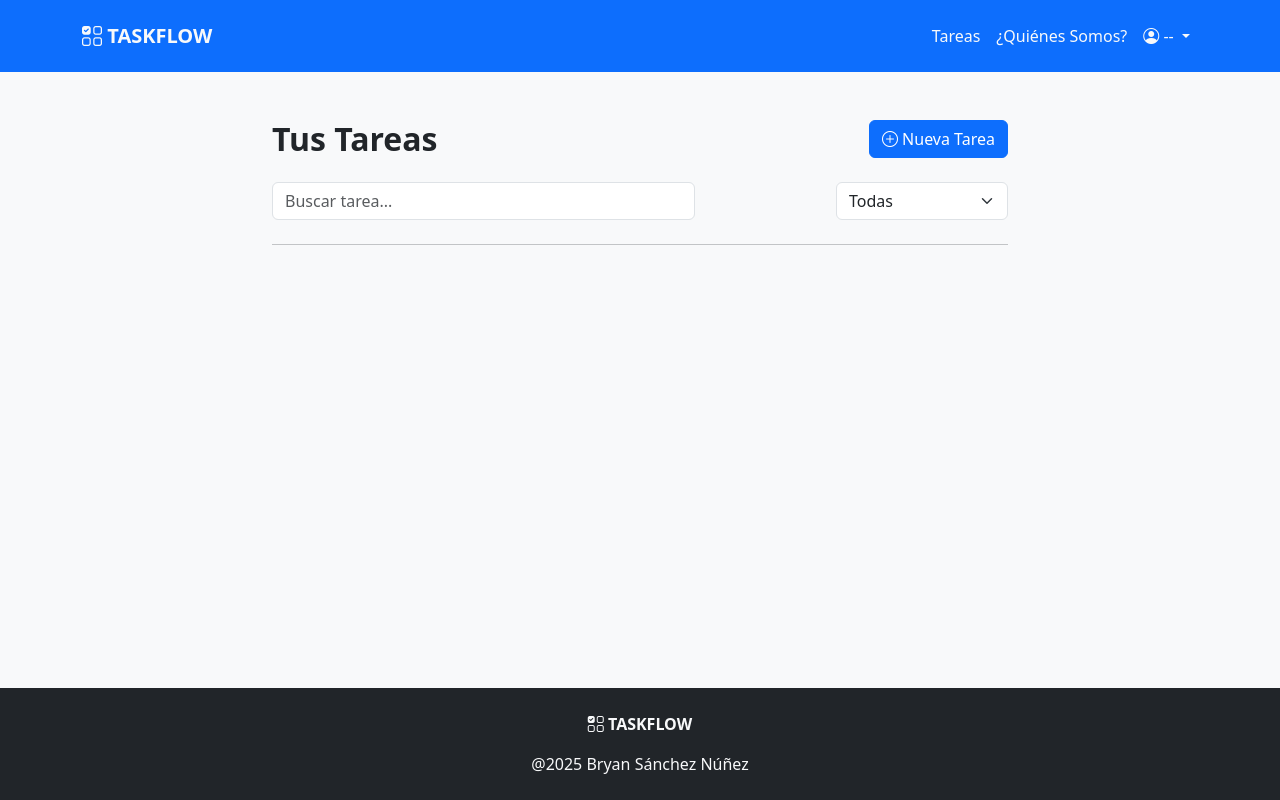
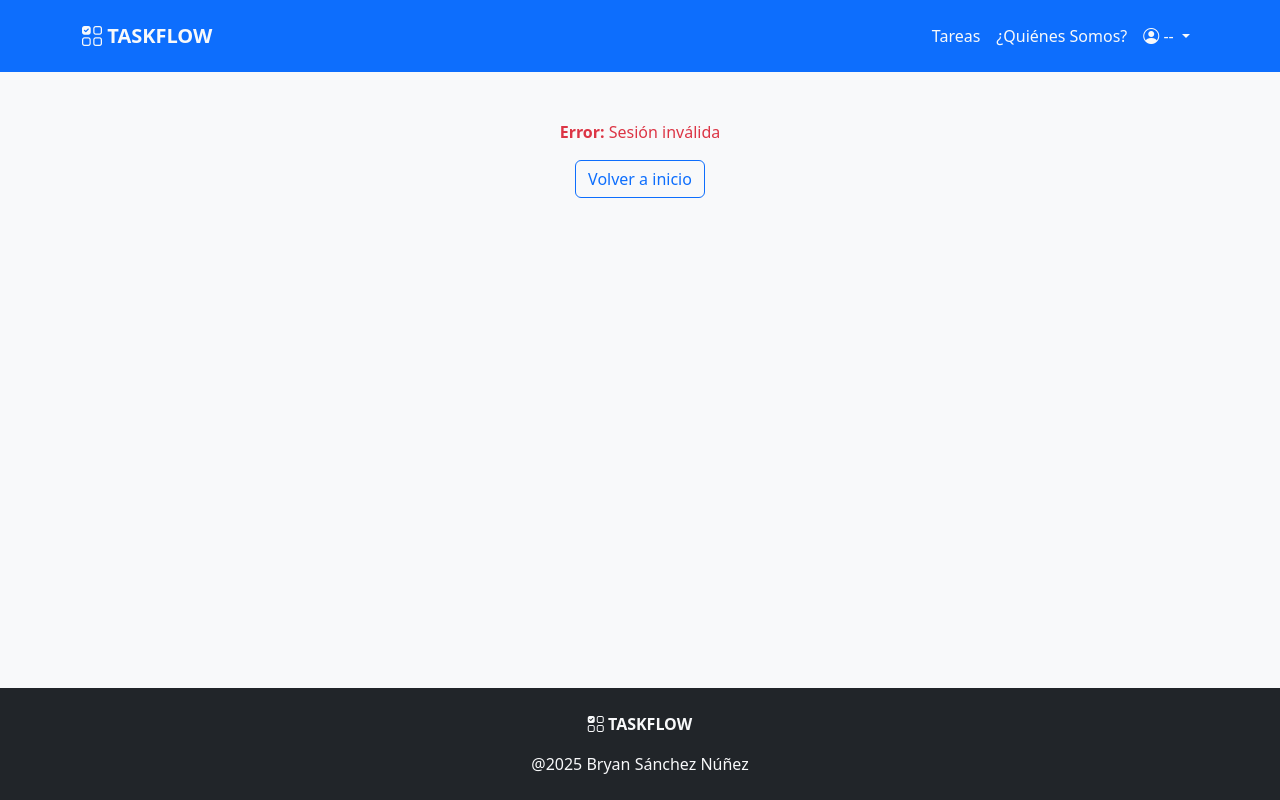
Before and after one commit to UnUsuarioMas67/todo-app-angular, an Angular app: page /todo in a window 1280 px wide. Built offline with nearby package versions, Linux system fonts and the light colour scheme.

Commit message:
Show an error when there is no user to load

```diff
--- a/src/app/pages/todo-list/todo-list.component.html
+++ b/src/app/pages/todo-list/todo-list.component.html
@@ -4,6 +4,8 @@
   <app-new-task-form [modal]="modal" (formSubmitted)="onFormSubmit($event)"></app-new-task-form>
 </ng-template>
 
+@if (!invalidSession())
+{
 <section class="px-2 py-4 p-md-5">
   <div class="container">
     <div class="row g-4 justify-content-center">
@@ -49,5 +51,19 @@
     </div>
   </div>
 </section>
+}
+@else {
+<section class="px-2 py-4 p-md-5">
+  <div class="container">
+    <div class="row align-items-center justify-content-center">
+      <p class="text-danger text-center">
+        <span class="fw-bold">Error:</span>
+        Sesión inválida
+      </p>
+      <button class="btn btn-outline-primary w-auto" routerLink="/">Volver a inicio</button>
+    </div>
+  </div>
+</section>
+}
 
 <app-footer></app-footer>
--- a/src/app/pages/todo-list/todo-list.component.ts
+++ b/src/app/pages/todo-list/todo-list.component.ts
@@ -7,6 +7,7 @@ import { NewTaskFormComponent } from '../../components/new-task-form/new-task-fo
 import { NgbModal } from '@ng-bootstrap/ng-bootstrap';
 import { FormsModule } from '@angular/forms';
 import { FooterComponent } from '../../components/footer/footer.component';
+import { RouterLink } from '@angular/router';
 
 @Component({
   selector: 'app-todo-list',
@@ -16,6 +17,7 @@ import { FooterComponent } from '../../components/footer/footer.component';
     NewTaskFormComponent,
     FooterComponent,
     FormsModule,
+    RouterLink,
   ],
   templateUrl: './todo-list.component.html',
   styleUrl: './todo-list.component.scss',
@@ -26,6 +28,7 @@ export class TodoListComponent implements OnInit {
   user = this.tds.getCurrentUser();
 
   tasks = signal<Array<Task>>([]);
+  invalidSession = signal(false);
 
   statusValues: Array<[status: CompletionStatus, text: string]> = [
     ['all', 'Todas'],
@@ -37,7 +40,10 @@ export class TodoListComponent implements OnInit {
   statusFilter = signal<CompletionStatus>('all');
 
   ngOnInit(): void {
-    if (!this.user) return;
+    if (!this.user) {
+      this.invalidSession.set(true);
+      return;
+    }
 
     this.tasks.set(this.user.tasks);
   }
```
